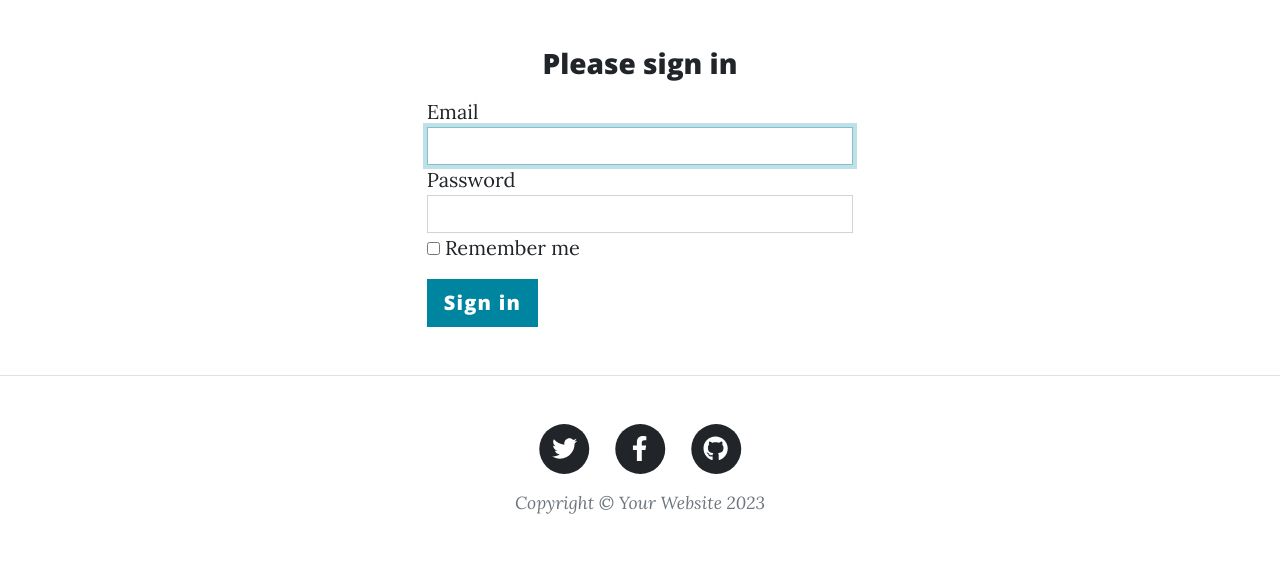
After one commit to visothyouksim/tp_moto_blog, a Symfony app: template templates/security/login.html.twig in a window 1280 px wide. The commit adds this page. Shown: the part 533-1097 px from the top of the page. Run offline with Twig, Linux system fonts and the light colour scheme; the template is opened without the code that fills it, so the values that code supplies are empty; some libraries are stand-ins or nearby versions.

Commit message:
login_logout_OK

```diff
--- a/templates/components/_header.html.twig
+++ b/templates/components/_header.html.twig
@@ -2,17 +2,26 @@
 <nav class="navbar navbar-expand-lg navbar-light" id="mainNav">
     <div class="container px-4 px-lg-5">
         <a class="navbar-brand" href="{{ path('default_home') }}">MOTO BLOG</a>
-        <button class="navbar-toggler" type="button" data-bs-toggle="collapse" data-bs-target="#navbarResponsive" aria-controls="navbarResponsive" aria-expanded="false" aria-label="Toggle navigation">
+        <button class="navbar-toggler" type="button" data-bs-toggle="collapse" data-bs-target="#navbarResponsive"
+                aria-controls="navbarResponsive" aria-expanded="false" aria-label="Toggle navigation">
             Menu
             <i class="fas fa-bars"></i>
         </button>
         <div class="collapse navbar-collapse" id="navbarResponsive">
             <ul class="navbar-nav ms-auto py-4 py-lg-0">
-                <li class="nav-item"><a class="nav-link px-lg-3 py-3 py-lg-4" href="{{ path('default_home') }}">Accueil</a></li>
-                <li class="nav-item"><a class="nav-link px-lg-3 py-3 py-lg-4" href="#">Créer un article</a></li>
-                <li class="nav-item"><a class="nav-link px-lg-3 py-3 py-lg-4" href="#">Se déconnecter</a></li>
-                <li class="nav-item"><a class="nav-link px-lg-3 py-3 py-lg-4" href="#">Se connecter</a></li>
-                <li class="nav-item"><a class="nav-link px-lg-3 py-3 py-lg-4" href="{{ path('user_register') }}">S'inscrire</a></li>
+                <li class="nav-item"><a class="nav-link px-lg-3 py-3 py-lg-4"
+                                        href="{{ path('default_home') }}">Accueil</a></li>
+                {% if app.user %}
+                    {% if is_granted('ROLE_ADMIN') %}
+                        <li class="nav-item"><a class="nav-link px-lg-3 py-3 py-lg-4" href="#">Créer un article</a></li>
+                    {% elseif is_granted('ROLE_USER') %}
+                        <li class="nav-item"><a class="nav-link px-lg-3 py-3 py-lg-4" href="{{ path('app_logout') }}">Se déconnecter</a></li>
+                    {% endif %}
+                {% else %}
+                    <li class="nav-item"><a class="nav-link px-lg-3 py-3 py-lg-4" href="{{ path('app_login') }}">Se connecter</a></li>
+                    <li class="nav-item"><a class="nav-link px-lg-3 py-3 py-lg-4" href="{{ path('user_register') }}">S'inscrire</a>
+                    </li>
+                {% endif %}
             </ul>
         </div>
     </div>
--- /dev/null
+++ b/templates/security/login.html.twig
@@ -0,0 +1,52 @@
+{% extends 'layout.html.twig' %}
+
+{% block title %}Connexion{% endblock %}
+
+{% block content %}
+    <header class="masthead" style="background-image: url('{{ asset('assets/img/ninja-zx10rr-winter-test-face.jpg') }}')">
+        <div class="container position-relative px-4 px-lg-5">
+            <div class="row gx-4 gx-lg-5 justify-content-center">
+                <div class="col-md-10 col-lg-8 col-xl-7">
+                    <div class="site-heading">
+                        <h1>MOTO BLOG</h1>
+                        <span class="subheading">Un super blog pour les super motards !</span>
+                    </div>
+                </div>
+            </div>
+        </div>
+    </header>
+
+    <form method="post" class="col-lg-4 mx-auto mb-5">
+        {% if error %}
+            <div class="alert alert-danger">{{ error.messageKey|trans(error.messageData, 'security') }}</div>
+        {% endif %}
+
+        {% if app.user %}
+            <div class="mb-3">
+                You are logged in as {{ app.user.userIdentifier }}, <a href="{{ path('app_logout') }}">Logout</a>
+            </div>
+        {% endif %}
+
+        <h1 class="h3 mb-3 font-weight-normal text-center">Please sign in</h1>
+        <label for="inputEmail">Email</label>
+        <input type="email" value="{{ last_username }}" name="email" id="inputEmail" class="form-control"
+               autocomplete="email" required autofocus>
+        <label for="inputPassword">Password</label>
+        <input type="password" name="password" id="inputPassword" class="form-control" autocomplete="current-password"
+               required>
+
+        <input type="hidden" name="_csrf_token"
+               value="{{ csrf_token('authenticate') }}"
+        >
+
+        <div class="checkbox mb-3">
+            <label>
+                <input type="checkbox" name="_remember_me"> Remember me
+            </label>
+        </div>
+
+        <button class="btn btn-lg btn-primary" type="submit">
+            Sign in
+        </button>
+    </form>
+{% endblock %}
--- a/templates/user/register.html.twig
+++ b/templates/user/register.html.twig
@@ -3,7 +3,7 @@
 {% block page_title %} Inscription {% endblock %}
 
 {% block content %}
-    <header class="masthead" style="background-image: url('{{ asset('assets/img/addPost.jpg') }}')">
+    <header class="masthead" style="background-image: url('{{ asset('assets/img/z1000.jpg') }}')">
         <div class="container position-relative px-4 px-lg-5">
             <div class="row gx-4 gx-lg-5 justify-content-center">
                 <div class="col-md-10 col-lg-8 col-xl-7">
@@ -18,7 +18,7 @@
 
     <div class="container">
         <div class="row">
-            <div class="col-5 mx-auto">
+            <div class="col-xl-5 col-md-6 mx-auto">
                 <h1 class="text-center mb-3">Inscription</h1>
                 {{ form(form) }}
             </div>
```
Also changed, not shown: src/Controller/SecurityController.php (added, +32 -0 lines), src/Security/AppUserAuthenticator.php (added, +59 -0 lines), 1 other file.
